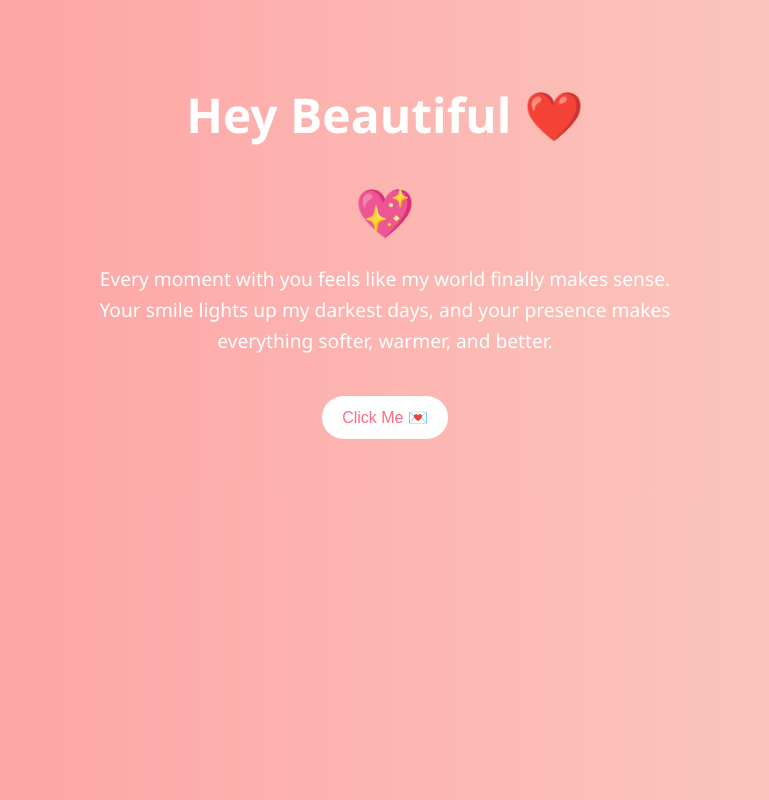
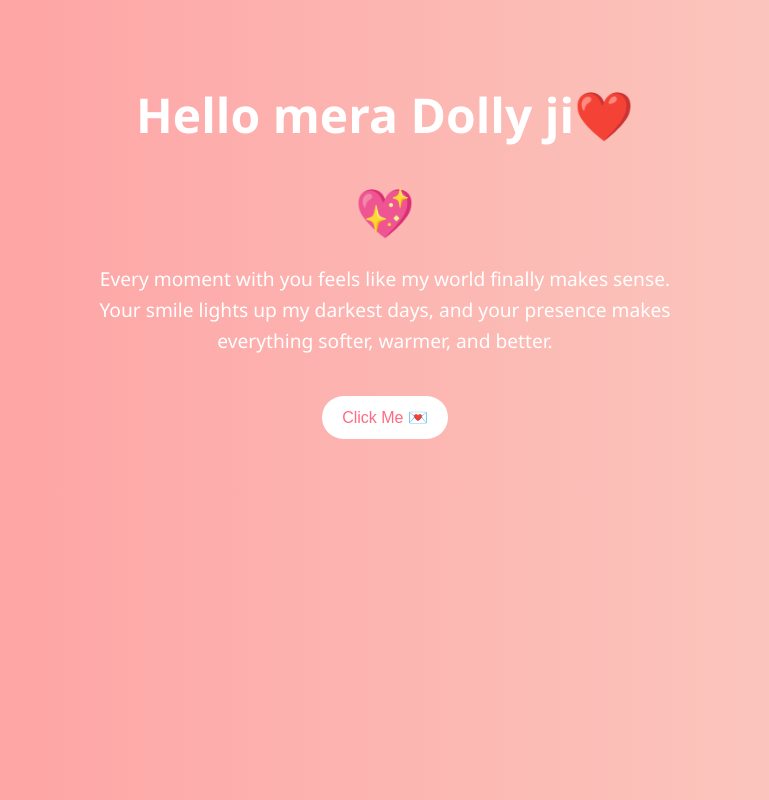
Before and after one commit to zashtheja-star/Dodo, a plain HTML site: page Index.html in a window 1280 px wide. Shown: the whole page, without its empty margins (255-1024 px from the left). Drawn offline with Linux system fonts and the light colour scheme.

Commit message:
Update Index.html

```diff
--- a/Index.html
+++ b/Index.html
@@ -68,7 +68,7 @@ button:hover {
 </head>
 <body>
   <div class="container">
-    <h1>Hey Beautiful ❤️</h1>
+    <h1>Hello mera Dolly ji❤️</h1>
     <div class="heart">💖</div><p>
   Every moment with you feels like my world finally makes sense.
   Your smile lights up my darkest days, and your presence makes everything softer, warmer, and better.
```
